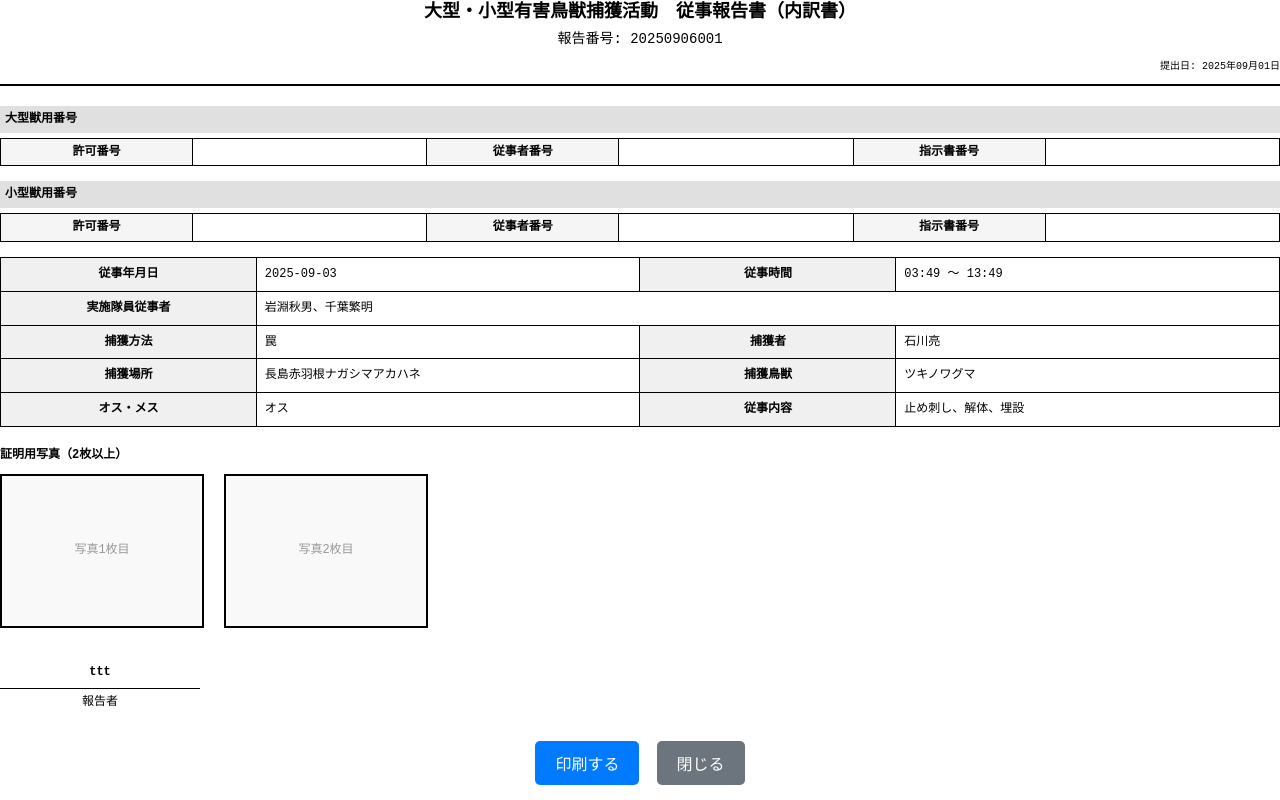
After one commit to Lily-takahiro/hunter, a Flask app: page /report/print/1 in a window 1280 px wide. The commit adds this page. Run offline with Flask 3, Linux system fonts and the light colour scheme; a user stored in the database is signed in.

Commit message:
紙で報告書をプリント

```diff
--- a/app.py
+++ b/app.py
@@ -1,4 +1,4 @@
-from flask import Flask, render_template, request, redirect, session, url_for
+from flask import Flask, render_template, request, redirect, session, url_for, send_from_directory
 from peewee import Model, CharField, SqliteDatabase
 from werkzeug.security import generate_password_hash, check_password_hash
 
@@ -40,6 +40,7 @@ class Report(Model):
     end_time = CharField()
     method = CharField()
     hunter = CharField()
+    team_members = CharField(null=True)  # 実施隊従事者（カンマ区切りで保存）
     location = CharField()
     animal = CharField()
     sex = CharField()
@@ -76,7 +77,7 @@ db.connect()
 
 # データベースの再作成（開発環境用）
 # 本番環境では削除してください
-RECREATE_DB = True  # データベースを再作成する場合はTrue or False
+RECREATE_DB = False  # データベースを再作成する場合はTrue or False
 
 if RECREATE_DB:
     try:
@@ -96,14 +97,21 @@ if not RECREATE_DB:
         # テーブルが存在するかチェック
         cursor = db.execute_sql("SELECT name FROM sqlite_master WHERE type='table' AND name='report'")
         if cursor.fetchone():
-            # reportnoカラムが存在するかチェック
+            # カラムが存在するかチェック
             cursor = db.execute_sql("PRAGMA table_info(report)")
             columns = [row[1] for row in cursor.fetchall()]
+
             if "reportno" not in columns:
                 db.execute_sql("ALTER TABLE report ADD COLUMN reportno VARCHAR(255)")
                 print("reportnoフィールドを追加しました")
             else:
                 print("reportnoフィールドは既に存在します")
+
+            if "team_members" not in columns:
+                db.execute_sql("ALTER TABLE report ADD COLUMN team_members VARCHAR(255)")
+                print("team_membersフィールドを追加しました")
+            else:
+                print("team_membersフィールドは既に存在します")
         else:
             print("reportテーブルが存在しません")
     except Exception as e:
@@ -184,11 +192,35 @@ def new_report():
 
     if request.method == "POST":
         try:
-            # 報告番号を生成（日付+連番）
+            # 報告番号を生成（日付+連番）- 重複回避機能付き
             today = datetime.date.today().strftime("%Y%m%d")
-            # 今日の報告数を取得して連番を生成
-            today_reports = Report.select().where(Report.reportno.like(f"{today}%")).count()
-            reportno = f"{today}{today_reports + 1:03d}"
+            reportno = None
+            for attempt in range(10):  # 最大10回試行
+                # 今日の最大報告番号を取得して連番を生成
+                max_report = (
+                    Report.select()
+                    .where(Report.reportno.like(f"{today}%"))
+                    .order_by(Report.reportno.desc())
+                    .first()
+                )
+                if max_report:
+                    # 既存の最大番号から次の番号を生成
+                    last_number = int(max_report.reportno[-3:])  # 最後の3桁を取得
+                    next_number = last_number + 1 + attempt  # 試行回数を加算
+                else:
+                    # 今日初めての報告
+                    next_number = 1 + attempt
+
+                candidate_reportno = f"{today}{next_number:03d}"
+
+                # 重複チェック
+                existing = Report.get_or_none(Report.reportno == candidate_reportno)
+                if not existing:
+                    reportno = candidate_reportno
+                    break
+
+            if not reportno:
+                return "報告番号の生成に失敗しました。しばらく時間をおいてから再試行してください。"
 
             # フォームデータを取得
             date = request.form["date"]
@@ -196,6 +228,7 @@ def new_report():
             end_time = request.form["end_time"]
             method = request.form["method"]
             hunter = request.form["hunter"]
+            team_members = ",".join(request.form.getlist("team_members"))  # 実施隊従事者をカンマ区切りで結合
             location = request.form["location"]
             animal = request.form["animal"]
             sex = request.form["sex"]
@@ -214,6 +247,7 @@ def new_report():
                 end_time=end_time,
                 method=method,
                 hunter=hunter,
+                team_members=team_members,
                 location=location,
                 animal=animal,
                 sex=sex,
@@ -236,7 +270,7 @@ def new_report():
                         new_filename = f"{i+1:02d}_{name}{ext}"
                         photo.save(os.path.join(upload_dir, new_filename))
 
-            return f"報告を受け付けました！報告番号: {reportno}"
+            return render_template("report_success.html", reportno=reportno)
 
         except Exception as e:
             return f"エラーが発生しました: {str(e)}"
@@ -260,6 +294,59 @@ def reports():
         reports_list = Report.select().where(Report.user == user.name).order_by(Report.reportno.desc())
 
     return render_template("reports.html", reports=reports_list, user=user)
+
+
+# 報告書印刷
+@app.route("/report/print/<report_id>")
+def print_report(report_id):
+    if "user_id" not in session:
+        return redirect("/login")
+
+    try:
+        # 報告データを取得
+        report = Report.get_by_id(report_id)
+
+        # 猟友会メンバー情報を取得
+        member = Member.get_or_none(Member.name == report.hunter)
+        if not member:
+            # メンバーが見つからない場合は空のオブジェクトを作成
+            class EmptyMember:
+                large_license_permit = None
+                large_license_operator = None
+                large_license_instruction = None
+                small_license_permit = None
+                small_license_operator = None
+                small_license_instruction = None
+
+            member = EmptyMember()
+
+        # 写真ファイルを取得
+        photos = []
+        upload_dir = os.path.join(os.path.dirname(__file__), "uploads", report.reportno)
+        if os.path.exists(upload_dir):
+            photo_files = [
+                f for f in os.listdir(upload_dir) if f.lower().endswith((".jpg", ".jpeg", ".png", ".gif"))
+            ]
+            photo_files.sort()  # ファイル名順にソート
+            for photo_file in photo_files:
+                photos.append(f"/uploads/{report.reportno}/{photo_file}")
+
+        # 今日の日付を取得
+        today = datetime.date.today().strftime("%Y年%m月%d日")
+
+        return render_template("report_print.html", report=report, member=member, photos=photos, today=today)
+
+    except Report.DoesNotExist:
+        return "報告が見つかりません", 404
+    except Exception as e:
+        return f"エラーが発生しました: {str(e)}", 500
+
+
+# 写真ファイルの静的配信
+@app.route("/uploads/<path:filename>")
+def uploaded_file(filename):
+    uploads_dir = os.path.join(os.path.dirname(__file__), "uploads")
+    return send_from_directory(uploads_dir, filename)
 
 
 # 猟友会メンバー管理
--- /dev/null
+++ b/templates/report_print.html
@@ -0,0 +1,279 @@
+<!DOCTYPE html>
+<html lang="ja">
+
+<head>
+    <meta charset="UTF-8">
+    <meta name="viewport" content="width=device-width, initial-scale=1.0">
+    <title>大型有害鳥獣捕獲活動　従事報告書（内訳書）</title>
+    <style>
+        @page {
+            size: A4 landscape;
+            margin: 15mm;
+        }
+
+        body {
+            font-family: "MS Gothic", "Courier New", monospace;
+            font-size: 12px;
+            line-height: 1.4;
+            margin: 0;
+            padding: 0;
+        }
+
+        .report-header {
+            text-align: center;
+            margin-bottom: 20px;
+            border-bottom: 2px solid #000;
+            padding-bottom: 10px;
+        }
+
+        .report-title {
+            font-size: 18px;
+            font-weight: bold;
+            margin-bottom: 5px;
+        }
+
+        .report-subtitle {
+            font-size: 14px;
+            margin-bottom: 10px;
+        }
+
+        .report-info {
+            font-size: 10px;
+            text-align: right;
+        }
+
+        .form-table {
+            width: 100%;
+            border-collapse: collapse;
+            margin-bottom: 20px;
+        }
+
+        .form-table td {
+            border: 1px solid #000;
+            padding: 8px;
+            vertical-align: top;
+        }
+
+        .form-table .label {
+            background-color: #f0f0f0;
+            font-weight: bold;
+            width: 20%;
+            text-align: center;
+        }
+
+        .form-table .value {
+            width: 30%;
+            min-height: 30px;
+        }
+
+        .license-section {
+            margin-bottom: 15px;
+        }
+
+        .license-title {
+            font-weight: bold;
+            background-color: #e0e0e0;
+            padding: 5px;
+            margin-bottom: 5px;
+        }
+
+        .license-table {
+            width: 100%;
+            border-collapse: collapse;
+        }
+
+        .license-table td {
+            border: 1px solid #000;
+            padding: 5px;
+            text-align: center;
+        }
+
+        .license-table .label {
+            background-color: #f5f5f5;
+            font-weight: bold;
+            width: 15%;
+        }
+
+        .photo-section {
+            margin-top: 20px;
+        }
+
+        .photo-container {
+            display: flex;
+            gap: 20px;
+            margin-top: 10px;
+        }
+
+        .photo-box {
+            width: 200px;
+            height: 150px;
+            border: 2px solid #000;
+            display: flex;
+            align-items: center;
+            justify-content: center;
+            background-color: #f9f9f9;
+            position: relative;
+        }
+
+        .photo-box img {
+            max-width: 100%;
+            max-height: 100%;
+            object-fit: contain;
+        }
+
+        .photo-label {
+            position: absolute;
+            bottom: 5px;
+            right: 5px;
+            font-size: 10px;
+            background-color: white;
+            padding: 2px 5px;
+        }
+
+        .signature-section {
+            margin-top: 30px;
+            display: flex;
+            justify-content: space-between;
+        }
+
+        .signature-box {
+            width: 200px;
+            text-align: center;
+        }
+
+        .signature-line {
+            border-bottom: 1px solid #000;
+            height: 30px;
+            margin-bottom: 5px;
+            display: flex;
+            align-items: center;
+            justify-content: center;
+            font-weight: bold;
+        }
+
+        @media print {
+            body {
+                -webkit-print-color-adjust: exact;
+                print-color-adjust: exact;
+            }
+
+            .no-print {
+                display: none;
+            }
+        }
+    </style>
+</head>
+
+<body>
+    <div class="report-header">
+        <div class="report-title">大型・小型有害鳥獣捕獲活動　従事報告書（内訳書）</div>
+        <div class="report-subtitle">報告番号: {{ report.reportno }}</div>
+        <div class="report-info">提出日: {{ today }}</div>
+    </div>
+
+    <div class="license-section">
+        <div class="license-title">大型獣用番号</div>
+        <table class="license-table">
+            <tr>
+                <td class="label">許可番号</td>
+                <td>{{ member.large_license_permit or '　' }}</td>
+                <td class="label">従事者番号</td>
+                <td>{{ member.large_license_operator or '　' }}</td>
+                <td class="label">指示書番号</td>
+                <td>{{ member.large_license_instruction or '　' }}</td>
+            </tr>
+        </table>
+    </div>
+
+    <div class="license-section">
+        <div class="license-title">小型獣用番号</div>
+        <table class="license-table">
+            <tr>
+                <td class="label">許可番号</td>
+                <td>{{ member.small_license_permit or '　' }}</td>
+                <td class="label">従事者番号</td>
+                <td>{{ member.small_license_operator or '　' }}</td>
+                <td class="label">指示書番号</td>
+                <td>{{ member.small_license_instruction or '　' }}</td>
+            </tr>
+        </table>
+    </div>
+
+    <table class="form-table">
+        <tr>
+            <td class="label">従事年月日</td>
+            <td class="value">{{ report.date }}</td>
+            <td class="label">従事時間</td>
+            <td class="value">{{ report.start_time }} ～ {{ report.end_time }}</td>
+        </tr>
+        <tr>
+            <td class="label">実施隊員従事者</td>
+            <td class="value" colspan="3">
+                {% if report.team_members %}
+                {{ report.team_members.replace(',', '、') }}
+                {% else %}
+
+                {% endif %}
+            </td>
+        </tr>
+        <tr>
+            <td class="label">捕獲方法</td>
+            <td class="value">{{ report.method }}</td>
+            <td class="label">捕獲者</td>
+            <td class="value">{{ report.hunter }}</td>
+        </tr>
+        <tr>
+            <td class="label">捕獲場所</td>
+            <td class="value">{{ report.location }}</td>
+            <td class="label">捕獲鳥獣</td>
+            <td class="value">{{ report.animal }}</td>
+        </tr>
+        <tr>
+            <td class="label">オス・メス</td>
+            <td class="value">{{ report.sex }}</td>
+            <td class="label">従事内容</td>
+            <td class="value">
+                {% if report.tasks %}
+                {{ report.tasks.replace(',', '、') }}
+                {% else %}
+
+                {% endif %}
+            </td>
+        </tr>
+    </table>
+
+    <div class="photo-section">
+        <div style="font-weight: bold; margin-bottom: 10px;">証明用写真（2枚以上）</div>
+        <div class="photo-container">
+            {% for photo in photos %}
+            <div class="photo-box">
+                <img src="{{ photo }}" alt="証明写真{{ loop.index }}">
+                <div class="photo-label">{{ loop.index }}枚目</div>
+            </div>
+            {% endfor %}
+            {% if photos|length < 2 %} {% for i in range(2 - photos|length) %} <div class="photo-box">
+                <div style="color: #999;">写真{{ photos|length + loop.index }}枚目</div>
+        </div>
+        {% endfor %}
+        {% endif %}
+    </div>
+    </div>
+
+    <div class="signature-section">
+        <div class="signature-box">
+            <div class="signature-line">{{ report.user }}</div>
+            <div>報告者</div>
+        </div>
+    </div>
+
+    <div class="no-print" style="margin-top: 30px; text-align: center;">
+        <button onclick="window.print()" style="padding: 10px 20px; font-size: 16px; background-color: #007bff; color: white; border: none; border-radius: 5px; cursor: pointer;">
+            印刷する
+        </button>
+        <button onclick="window.close()" style="padding: 10px 20px; font-size: 16px; background-color: #6c757d; color: white; border: none; border-radius: 5px; cursor: pointer; margin-left: 10px;">
+            閉じる
+        </button>
+    </div>
+</body>
+
+</html>
```
Also changed, not shown: templates/report_form.html (+22 -0 lines), templates/report_success.html (added, +53 -0 lines), templates/reports.html (+7 -0 lines), users.db, 2 other files.
